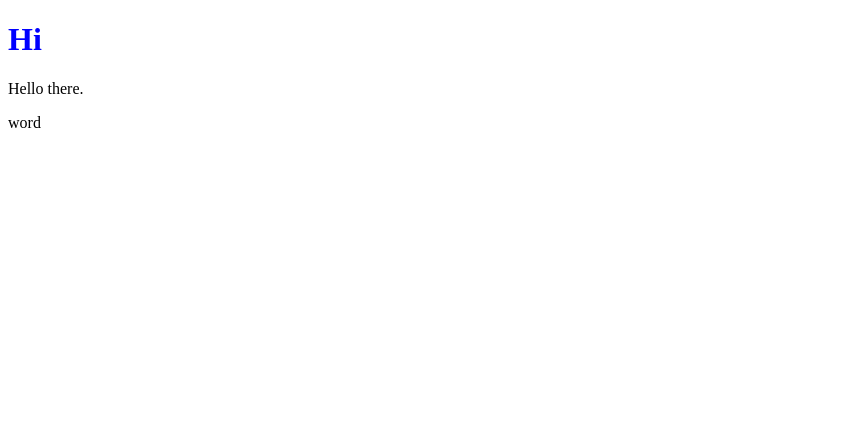
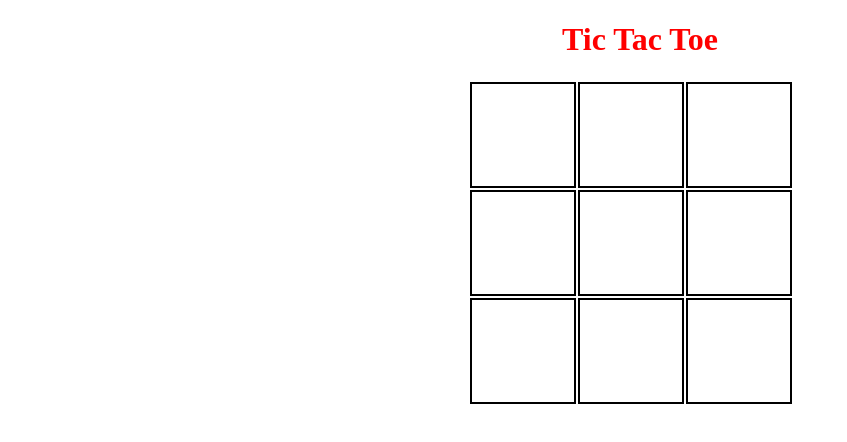
Before and after one commit to emtreg/tictactoe, a plain HTML site: page index.html in a window 1280 px wide. Shown: the whole page, without its empty margins (0-847 px from the left). Drawn offline with Linux system fonts and the light colour scheme.

Commit message:
added table and cleanup

```diff
--- a/index.html
+++ b/index.html
@@ -5,8 +5,24 @@
     <script type="text/javascript" src="main.js"></script>
   </head>
   <body>
-    <h1 id="title">Hi</h1>
-    <p>Hello there.</p>
-    <p>word</p>
+    <h1 id="title">Tic Tac Toe</h1>
+    <table id="table">
+      <tr>
+        <td id = "11"></td>
+        <td></td>
+        <td></td>
+      </tr>
+      <tr>
+        <td></td>
+        <td></td>
+        <td></td>
+      </tr>
+      <tr>
+        <td></td>
+        <td></td>
+        <td></td>
+      </tr>
+    </table>
+
   </body>
 </html>
--- a/main.css
+++ b/main.css
@@ -1,3 +1,19 @@
 #title {
-	color: blue;
+
+  color: red;
+  text-align: center;
+
 }
+
+td {
+
+border: 2px solid black;
+height: 100px;
+width: 100px;
+
+}
+
+#table {
+
+  padding-left: 460px;
+}
--- a/main.js
+++ b/main.js
@@ -2,4 +2,6 @@ console.log("hello");
 var message = "poop";
 //debugger
 console.log(message);
-alert("hi");
+//alert("hi");
+//alert("there");
+document.getElementById("11");
```
